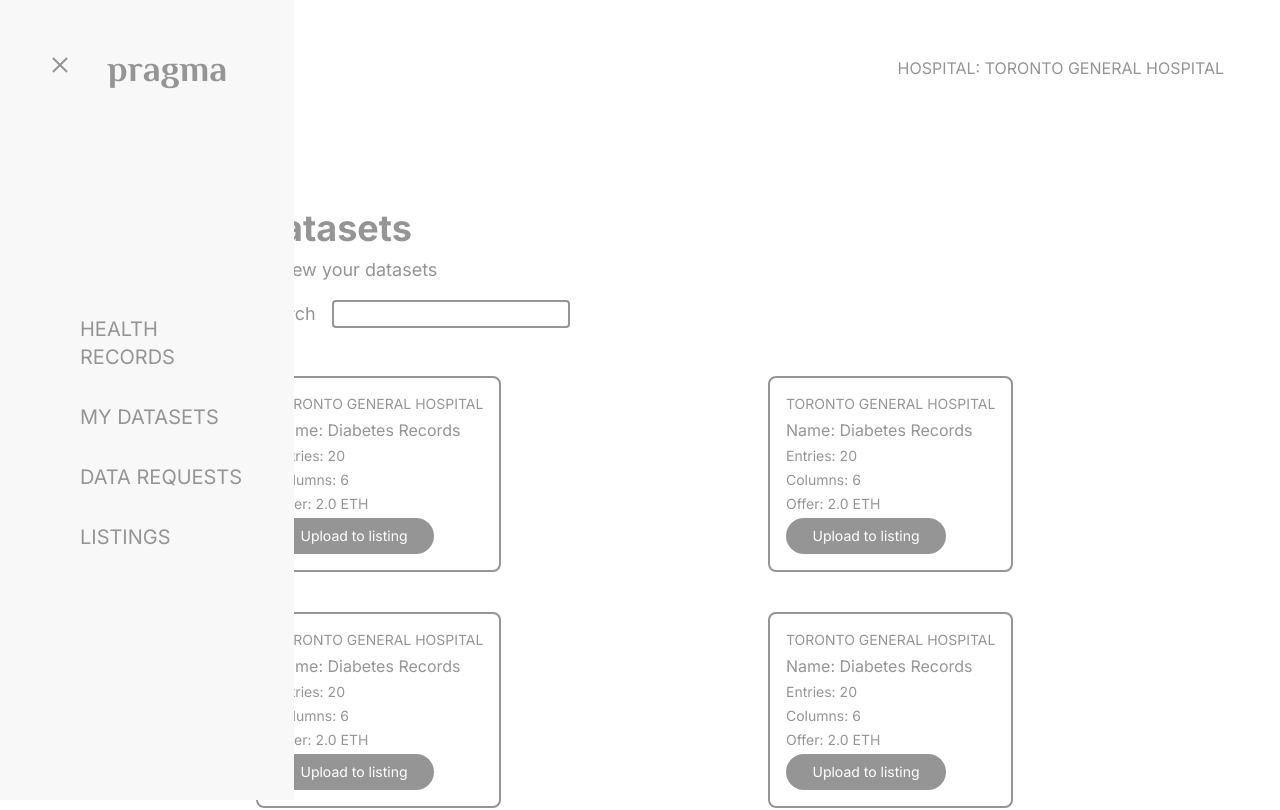
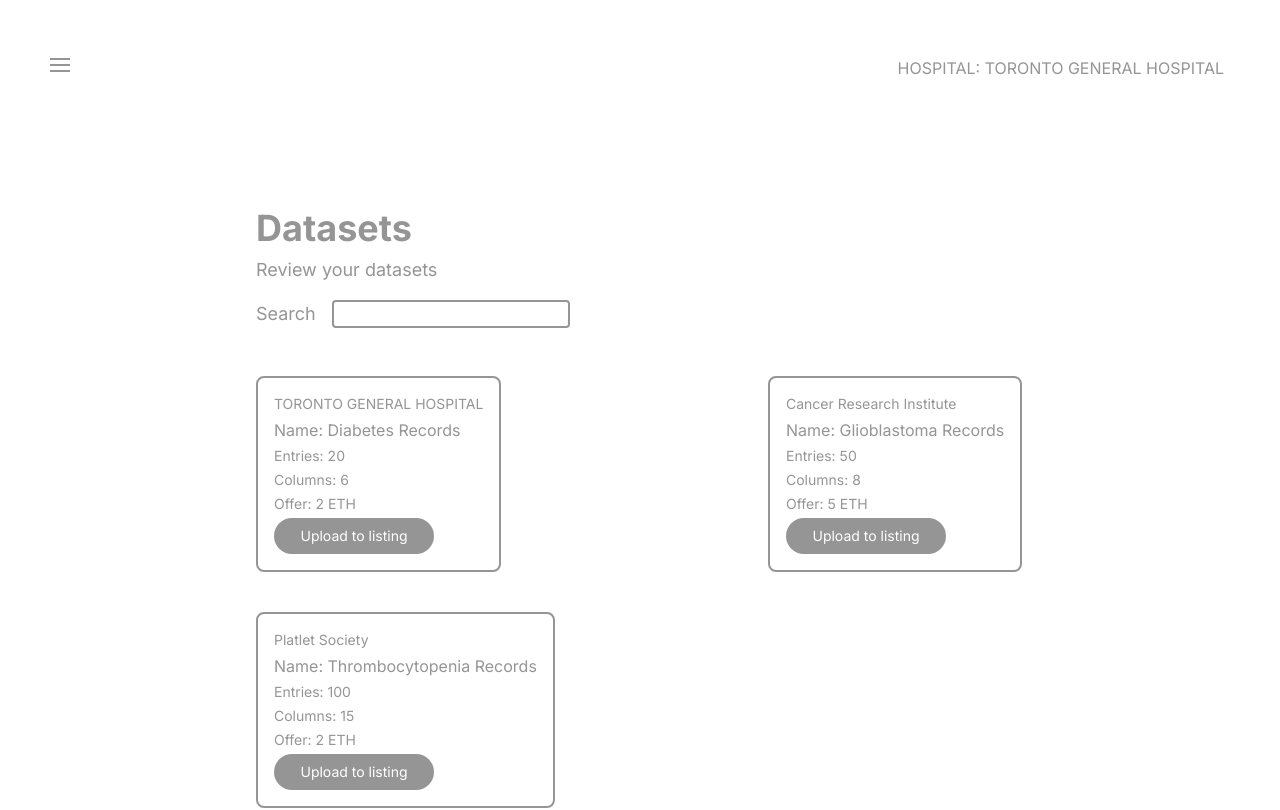
Before and after one commit to Pragma-Gateway/pragma-frontend, a Next.js app: page /hospital/datasets in a window 1280 px wide. Shown: the top 810 px of the page. Built offline with nearby package versions, Linux system fonts and the light colour scheme.

Commit message:
made search work

```diff
--- a/components/Sidebar.jsx
+++ b/components/Sidebar.jsx
@@ -38,7 +38,7 @@ const Hamburger = ({ open, setOpen }) => {
 };
 
 const Sidebar = () => {
-  const [showSidebar, setShowSidebar] = useState(true);
+  const [showSidebar, setShowSidebar] = useState(false);
 
   return (
     <>
--- /dev/null
+++ b/components/hospital/Search.jsx
@@ -0,0 +1,40 @@
+import { useEffect, useState } from "react";
+import Fuse from "fuse.js";
+
+import { fuseToSearchResults } from "../helpers";
+
+// const options = {
+//   includeScore: true,
+//   // Search in `author` and in `tags` array
+//   keys: ['author', 'tags']
+// }
+
+/**
+ * @param {object} options - options are like above, contains the keys to search in for the fuse algorithm
+ * @param {function} setData - changes the data the parent component uses to display the results
+ * @param {array} originalData - is the unfiltered data
+ */
+const Search = ({ options, setData, originalData }) => {
+  // search value
+  const [value, setValue] = useState("");
+  // fuse object with the not filtered data
+  const fuse = new Fuse(originalData, options);
+
+  useEffect(() => {
+    if (value) {
+      const result = fuse.search(value);
+      setData(fuseToSearchResults(result));
+    }
+  }, [value]);
+
+  return (
+    <input
+      className="rounded border-gray-text border-2 focus:border-gray-text"
+      value={value}
+      onChange={(e) => setValue(e.target.value)}
+      type="text"
+    />
+  );
+};
+
+export default Search;
--- a/pages/hospital/datasets.jsx
+++ b/pages/hospital/datasets.jsx
@@ -1,17 +1,42 @@
+import { useState } from "react";
+import Search from "../../components/hospital/Search";
 import Layout from "../../components/Layout";
 
-const Listing = () => {
+const listingData = [
+  {
+    institution: "TORONTO GENERAL HOSPITAL",
+    name: "Diabetes Records",
+    entries: 20,
+    columns: 6,
+    offer: 2.0,
+    id: 0,
+  },
+  {
+    institution: "Cancer Research Institute",
+    name: "Glioblastoma Records",
+    entries: 50,
+    columns: 8,
+    offer: 5.0,
+    id: 1,
+  },
+  {
+    institution: "Platlet Society",
+    name: "Thrombocytopenia Records",
+    entries: 100,
+    columns: 15,
+    offer: 2.0,
+    id: 2,
+  },
+];
+
+const Listing = ({ data: { institution, name, entries, columns, offer } }) => {
   return (
     <div className="grid gap-1 rounded-lg border-gray-text border-2 w-[max-content] p-4 mt-10">
-      <p className="text-sm font-normal text-gray-text">
-        TORONTO GENERAL HOSPITAL
-      </p>
-      <p className="text-md font-normal text-gray-text">
-        Name: Diabetes Records
-      </p>
-      <p className="text-sm font-normal text-gray-text">Entries: 20</p>
-      <p className="text-sm font-normal text-gray-text">Columns: 6</p>
-      <p className="text-sm font-normal text-gray-text">Offer: 2.0 ETH</p>
+      <p className="text-sm font-normal text-gray-text">{institution}</p>
+      <p className="text-md font-normal text-gray-text">Name: {name}</p>
+      <p className="text-sm font-normal text-gray-text">Entries: {entries}</p>
+      <p className="text-sm font-normal text-gray-text">Columns: {columns}</p>
+      <p className="text-sm font-normal text-gray-text">Offer: {offer} ETH</p>
       {/* opt-in button */}
       <div className="bg-gray-text p-2 px-6 w-[10rem] rounded-r-full rounded-l-full">
         <p className="text-sm font-normal text-white text-center">
@@ -23,6 +48,8 @@ const Listing = () => {
 };
 // page that displays past data given from that institution
 const Datasets = () => {
+  const [listings, setListings] = useState(listingData);
+
   return (
     <Layout title="Datasets" className="ml-[20vw] mt-[8rem]">
       <div className="mt-10 grid grid-rows-[repeat(4,auto)] grid-cols-[auto] gap-2">
@@ -36,27 +63,28 @@ const Datasets = () => {
         {/* search abr div */}
         <div className="flex space-x-4 pt-2">
           <p className="text-lg font-normal text-gray-text">Search</p>
-          <input
-            className="rounded border-gray-text border-2 focus:border-gray-text"
-            type="text"
+          <Search
+            options={{
+              includeScore: true,
+              // Search in `author` and in `tags` array
+              keys: [
+                "id",
+                "institution",
+                "name",
+                "entries",
+                "columns",
+                "offer",
+              ],
+            }}
+            setData={setListings}
+            originalData={listingData}
           />
         </div>
-        {/* filter div */}
-        {/* removed the filter for ease of implementation */}
-        {/* <div>
-            <p className="text-lg font-normal text-gray-text">filter</p>
-            <input className="rounded border-gray-text border-2" type="text" />
-          </div> */}
-        {/* </div> */}
         {/* the list of datasets */}
         <div className="grid grid-cols-dataset">
-          <Listing />
-          <Listing />
-          <Listing />
-          <Listing />
-          <Listing />
-          <Listing />
-          <Listing />
+          {listings.map((listing) => (
+            <Listing key={listing.id} data={listing} />
+          ))}
         </div>
       </div>
     </Layout>
```
